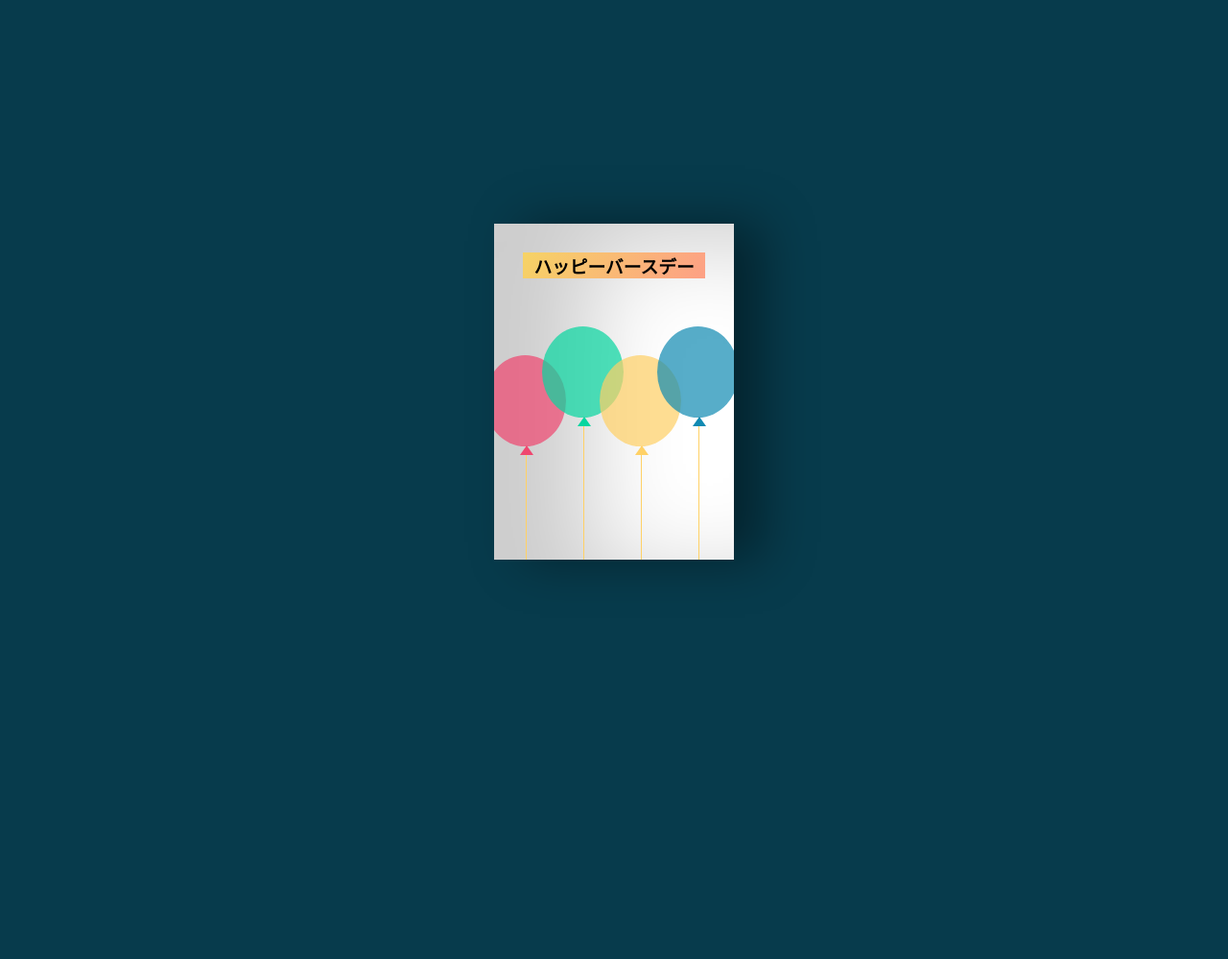
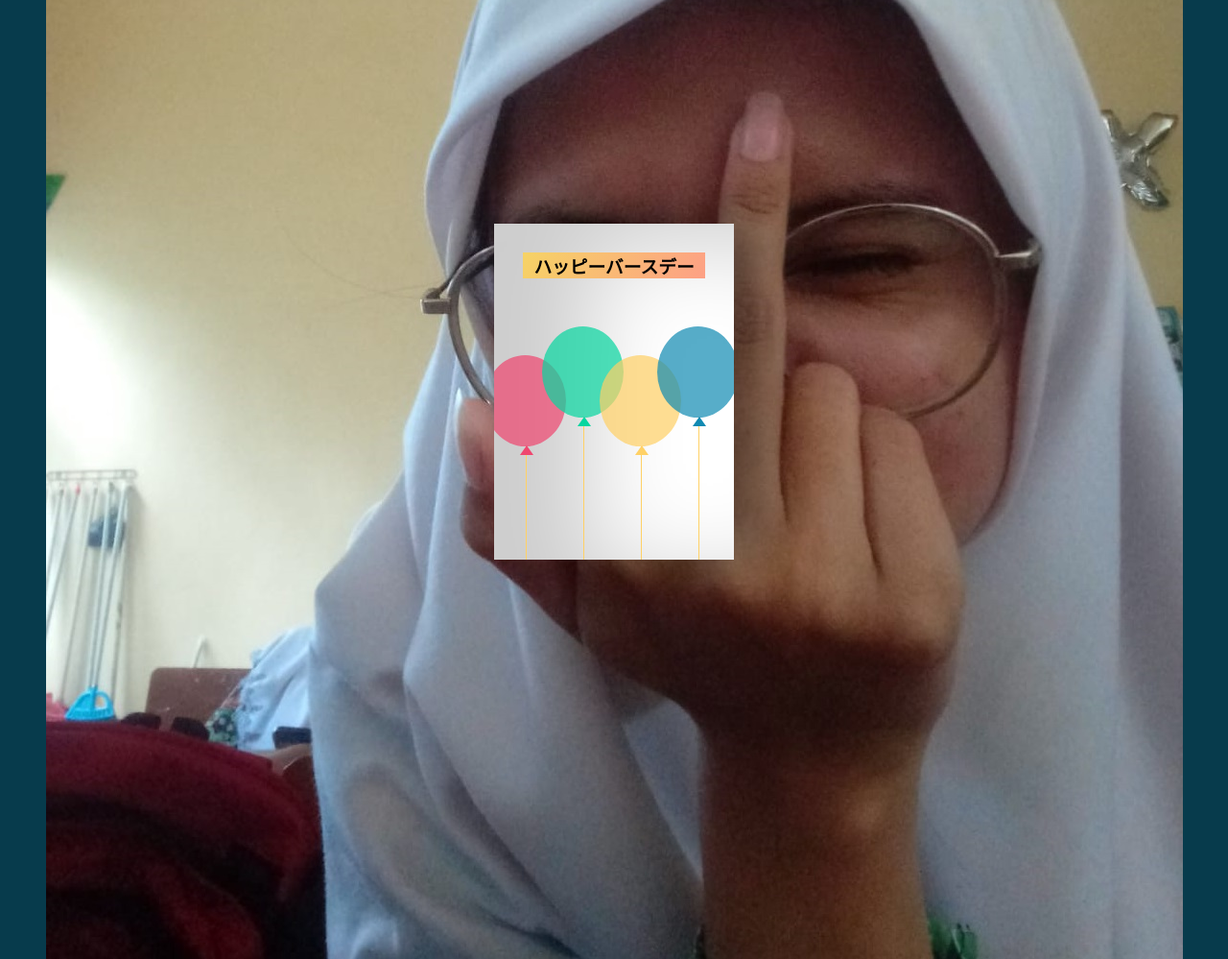
Before and after one commit to EijiroAkira/EijiroAkira.github.io, a plain HTML site: page index.html in a window 1280 px wide. Shown: the whole page at 96% size. Before the commit the page ends 816 px from the top, so only its background shows below. Drawn offline with Linux system fonts and the light colour scheme.

Commit message:
Update index.html

```diff
--- a/index.html
+++ b/index.html
@@ -5,6 +5,9 @@
     <title>Document</title>
 </head>
 <body>
+  <div class="card">
+    <img src="./img.jpeg" alt="img">
+  </div>
   <div class="birthdayCard">
     <div class="cardFront"><h3 class="happy">ハッピーバースデー</h3>
     <div class="balloons">
```
